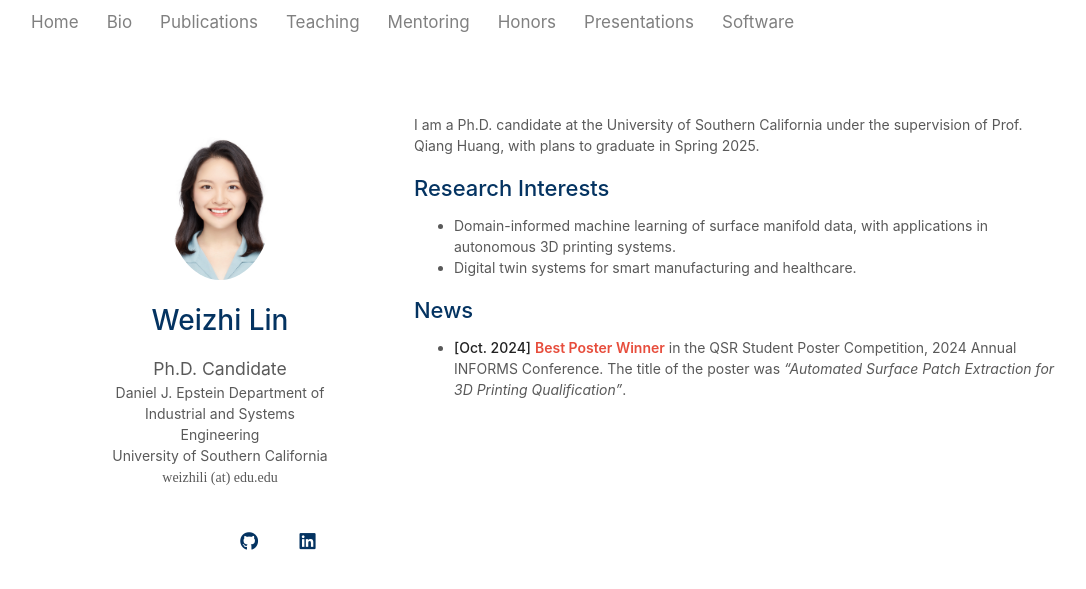
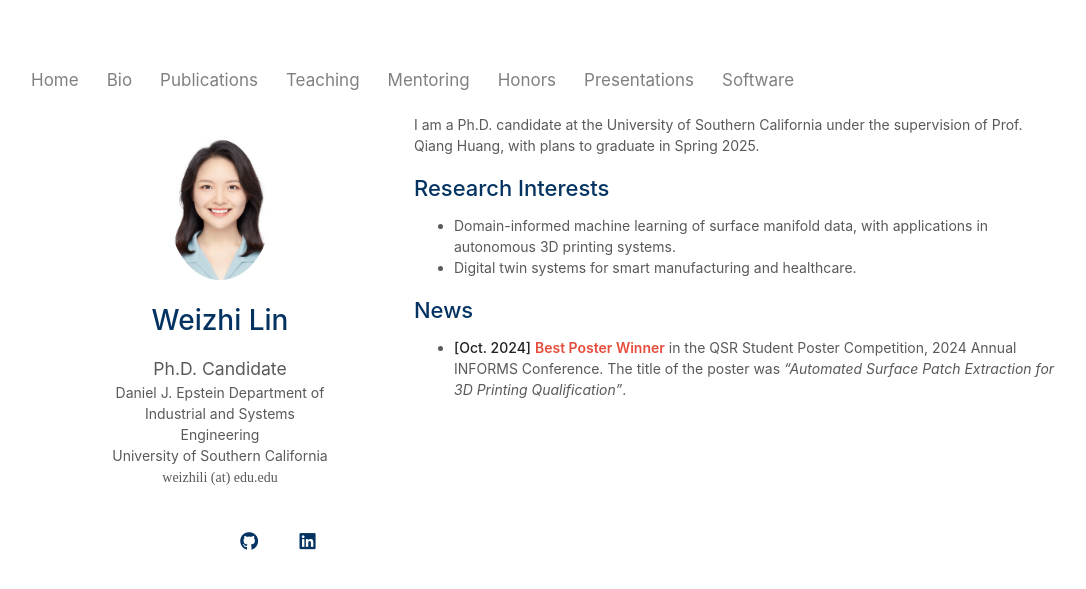
Before and after one commit to weizhi-lin/weizhi-lin.github.io, a Jekyll site: the page built from index.md, in a window 1280 px wide. Shown: the top 589 px of the page, without its empty margins (56-1142 px from the left). Built offline with Jekyll 4.4.1, drawn with Linux system fonts in a browser that asks for light colours; a style sheet for code colours, icons or effects is not loaded.

Commit message:
Update nav.css

```diff
--- a/assets/css/nav.css
+++ b/assets/css/nav.css
@@ -5,7 +5,7 @@
     position: fixed;
     z-index: 999;
     width: 100%;
-    top: 0; /* Aligns the navigation bar to the top */
+    top: 10; /* Aligns the navigation bar to the top */
     display: flex;
     align-items: center;
     justify-content: space-between;
```
